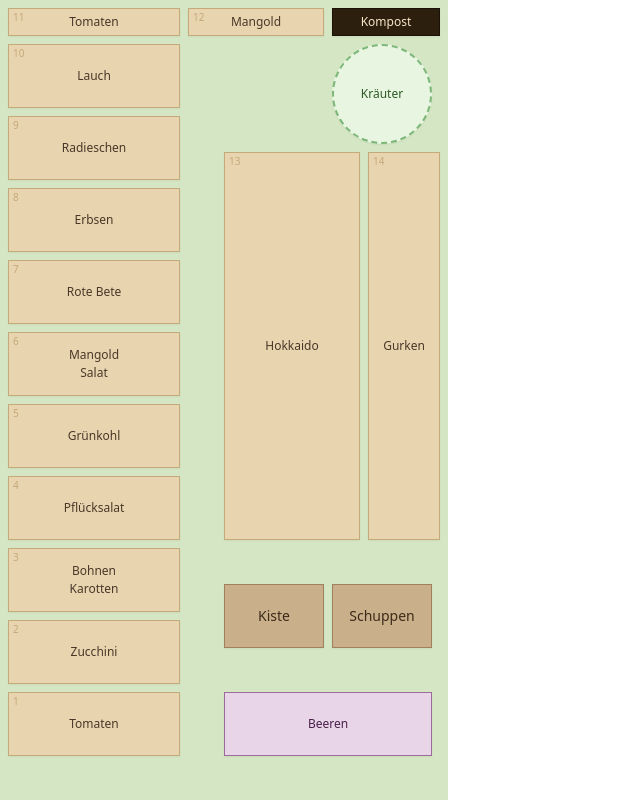
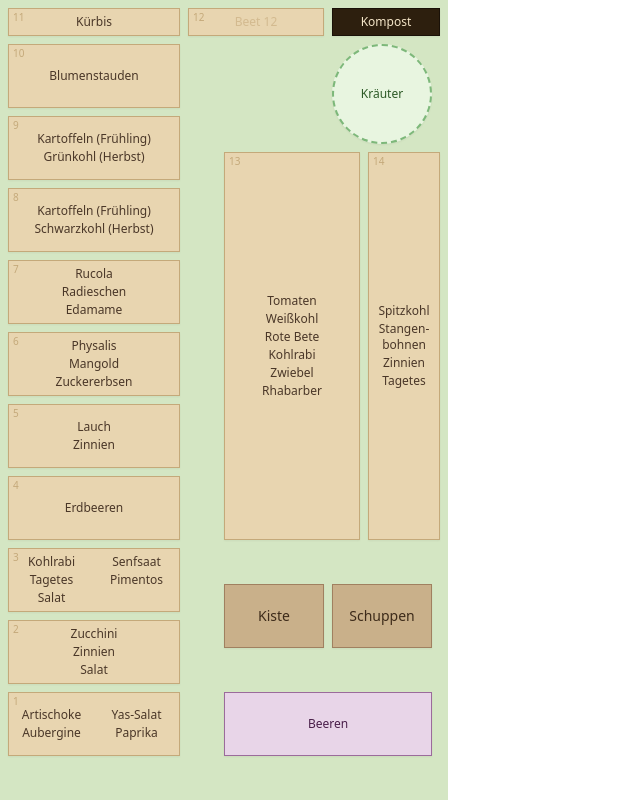
Before and after one commit to ClemensJakob/garden, a React (Vite) app: page / in a window 1280 px wide. Shown: the whole page, without its empty margins (0-640 px from the left). Built offline with nearby package versions, Linux system fonts and the light colour scheme.

Commit message:
style: detail page matches garden

```diff
--- a/index.html
+++ b/index.html
@@ -1,5 +1,5 @@
 <!doctype html>
-<html lang="en">
+<html lang="de">
   <head>
     <meta charset="UTF-8" />
     <link rel="icon" type="image/svg+xml" href="/favicon.svg" />
--- a/src/components/PatchTile.tsx
+++ b/src/components/PatchTile.tsx
@@ -40,17 +40,24 @@ export default function PatchTile({patch, className}: PatchTileProps) {
                 </span>
             )}
             {isSpecial ? (
-                <span className="font-medium">{patch.label}</span>
+                <span className="font-medium [hyphens:auto] break-words">{patch.label}</span>
             ) : (
-                <div className="flex flex-col gap-0.5">
-                    {patch.bedding.length === 0 ? (
-                        <span className="text-patch-border/60">{patch.label}</span>
-                    ) : (
-                        patch.bedding.map((b) => (
-                            <span key={b.plantId}>{findPlantById(b.plantId)?.name}</span>
-                        ))
-                    )}
-                </div>
+                (() => {
+                    const plants = patch.bedding
+                    const alwaysSingleCol = patch.number === 13 || patch.number === 14
+                    const useColumns = !alwaysSingleCol && plants.length > 3
+                    return (
+                        <div className={`w-full px-0.5 ${useColumns ? 'grid grid-cols-2 gap-x-1 gap-y-0.5' : 'flex flex-col gap-0.5'}`}>
+                            {plants.length === 0 ? (
+                                <span className="text-patch-border/60 [hyphens:auto] break-words col-span-2">{patch.label}</span>
+                            ) : (
+                                plants.map((b) => (
+                                    <span key={b.plantId} className="[hyphens:auto] break-words">{findPlantById(b.plantId)?.name}</span>
+                                ))
+                            )}
+                        </div>
+                    )
+                })()
             )}
         </Link>
     )
--- a/src/domain/patches.ts
+++ b/src/domain/patches.ts
@@ -10,91 +10,137 @@ import type { Patch } from './types'
  *
  * Grid positions are NOT stored here — they live in `src/layout/gardenLayout.ts`
  * as a separate presentation concern.
+ *
+ * Bedding for the 2026 season was taken from the hand-drawn season plan.
  */
 export const PATCHES: readonly Patch[] = [
   {
     number: 1,
     label: 'Beet 1',
     variant: 'default',
-    bedding: [{ plantId: 'tomaten' }],
+    bedding: [
+      { plantId: 'artischoke' },
+      { plantId: 'yas-salat' },
+      { plantId: 'aubergine' },
+      { plantId: 'paprika' },
+    ],
   },
   {
     number: 2,
     label: 'Beet 2',
     variant: 'default',
-    bedding: [{ plantId: 'zucchini' }],
+    bedding: [
+      { plantId: 'zucchini' },
+      { plantId: 'zinnien' },
+      { plantId: 'salat' },
+    ],
   },
   {
     number: 3,
     label: 'Beet 3',
     variant: 'default',
-    bedding: [{ plantId: 'bohnen' }, { plantId: 'karotten' }],
+    bedding: [
+      { plantId: 'kohlrabi' },
+      { plantId: 'senfsaat' },
+      { plantId: 'tagetes' },
+      { plantId: 'pimentos' },
+      { plantId: 'salat' },
+    ],
   },
   {
     number: 4,
     label: 'Beet 4',
     variant: 'default',
-    bedding: [{ plantId: 'pfluecksalat' }],
+    bedding: [{ plantId: 'erdbeeren' }],
   },
   {
     number: 5,
     label: 'Beet 5',
     variant: 'default',
-    bedding: [{ plantId: 'gruenkohl' }],
+    bedding: [
+      { plantId: 'lauch' },
+      { plantId: 'zinnien' },
+    ],
   },
   {
     number: 6,
     label: 'Beet 6',
     variant: 'default',
-    bedding: [{ plantId: 'mangold' }, { plantId: 'salat' }],
+    bedding: [
+      { plantId: 'physalis' },
+      { plantId: 'mangold' },
+      { plantId: 'zuckererbsen' },
+    ],
   },
   {
     number: 7,
     label: 'Beet 7',
     variant: 'default',
-    bedding: [{ plantId: 'rote-bete' }],
+    bedding: [
+      { plantId: 'rucola' },
+      { plantId: 'radieschen' },
+      { plantId: 'edamame' },
+    ],
   },
   {
     number: 8,
     label: 'Beet 8',
     variant: 'default',
-    bedding: [{ plantId: 'erbsen' }],
+    bedding: [
+      { plantId: 'kartoffeln-fruehling' },
+      { plantId: 'schwarzkohl-herbst' },
+    ],
   },
   {
     number: 9,
     label: 'Beet 9',
     variant: 'default',
-    bedding: [{ plantId: 'radieschen' }],
+    bedding: [
+      { plantId: 'kartoffeln-fruehling' },
+      { plantId: 'gruenkohl-herbst' },
+    ],
   },
   {
     number: 10,
     label: 'Beet 10',
     variant: 'default',
-    bedding: [{ plantId: 'lauch' }],
+    bedding: [{ plantId: 'blumenstauden' }],
   },
   {
     number: 11,
     label: 'Beet 11',
     variant: 'default',
-    bedding: [{ plantId: 'tomaten' }],
+    bedding: [{ plantId: 'kuerbis' }],
   },
   {
     number: 12,
     label: 'Beet 12',
     variant: 'default',
-    bedding: [{ plantId: 'mangold' }],
+    bedding: [],
   },
   {
     number: 13,
     label: 'Beet 13',
     variant: 'default',
-    bedding: [{ plantId: 'hokkaido' }],
+    bedding: [
+      { plantId: 'tomaten' },
+      { plantId: 'weisskohl' },
+      { plantId: 'rote-bete' },
+      { plantId: 'kohlrabi' },
+      { plantId: 'zwiebel' },
+      { plantId: 'rhabarber' },
+    ],
   },
   {
     number: 14,
     label: 'Beet 14',
     variant: 'default',
-    bedding: [{ plantId: 'gurken' }],
+    bedding: [
+      { plantId: 'spitzkohl' },
+      { plantId: 'stangenbohnen' },
+      { plantId: 'zinnien' },
+      { plantId: 'tagetes' },
+    ],
   },
   {
     number: 15,
--- a/src/domain/plants.ts
+++ b/src/domain/plants.ts
@@ -130,6 +130,177 @@ export const PLANTS: readonly Plant[] = [
     light: 'Sonne',
     seasonPlan: seasonPlan({ JUN: 'ernte', JUL: 'ernte', AUG: 'ernte', SEP: 'ernte' }),
   },
+
+  // ---------- Plants added for the 2026 plan ----------
+
+  {
+    id: 'artischoke',
+    name: 'Artischoke',
+    feeder: 'Starkzehrer',
+    light: 'Sonne',
+    seasonPlan: seasonPlan({ MÄR: 'säen', MAI: 'pflanzen', JUL: 'ernte', AUG: 'ernte', SEP: 'ernte' }),
+  },
+  {
+    id: 'yas-salat',
+    name: 'Yas-Salat',
+    feeder: 'Schwachzehrer',
+    light: 'Halbschatten',
+    seasonPlan: seasonPlan({ MÄR: 'säen', APR: 'säen', MAI: 'ernte', JUN: 'ernte', JUL: 'ernte' }),
+  },
+  {
+    id: 'aubergine',
+    name: 'Aubergine',
+    feeder: 'Starkzehrer',
+    light: 'Sonne',
+    seasonPlan: seasonPlan({ MÄR: 'säen', MAI: 'pflanzen', JUL: 'ernte', AUG: 'ernte', SEP: 'ernte' }),
+  },
+  {
+    id: 'paprika',
+    name: 'Paprika',
+    feeder: 'Starkzehrer',
+    light: 'Sonne',
+    seasonPlan: seasonPlan({ MÄR: 'säen', MAI: 'pflanzen', JUL: 'ernte', AUG: 'ernte', SEP: 'ernte', OKT: 'ernte' }),
+  },
+  {
+    id: 'zinnien',
+    name: 'Zinnien',
+    feeder: 'Schwachzehrer',
+    light: 'Sonne',
+    seasonPlan: seasonPlan({ APR: 'säen', MAI: 'pflanzen', JUL: 'ernte', AUG: 'ernte', SEP: 'ernte' }),
+  },
+  {
+    id: 'kohlrabi',
+    name: 'Kohlrabi',
+    feeder: 'Mittelzehrer',
+    light: 'Sonne',
+    seasonPlan: seasonPlan({ MÄR: 'säen', APR: 'pflanzen', JUN: 'ernte', JUL: 'ernte' }),
+  },
+  {
+    id: 'senfsaat',
+    name: 'Senfsaat',
+    feeder: 'Schwachzehrer',
+    light: 'Sonne',
+    seasonPlan: seasonPlan({ MÄR: 'säen', APR: 'säen', MAI: 'ernte', JUN: 'ernte' }),
+  },
+  {
+    id: 'tagetes',
+    name: 'Tagetes',
+    feeder: 'Schwachzehrer',
+    light: 'Sonne',
+    seasonPlan: seasonPlan({ APR: 'säen', MAI: 'pflanzen', JUL: 'ernte', AUG: 'ernte', SEP: 'ernte' }),
+  },
+  {
+    id: 'pimentos',
+    name: 'Pimentos',
+    feeder: 'Starkzehrer',
+    light: 'Sonne',
+    seasonPlan: seasonPlan({ MÄR: 'säen', MAI: 'pflanzen', JUL: 'ernte', AUG: 'ernte', SEP: 'ernte' }),
+  },
+  {
+    id: 'erdbeeren',
+    name: 'Erdbeeren',
+    feeder: 'Mittelzehrer',
+    light: 'Sonne',
+    seasonPlan: seasonPlan({ MAI: 'ernte', JUN: 'ernte', JUL: 'ernte' }),
+  },
+  {
+    id: 'physalis',
+    name: 'Physalis',
+    feeder: 'Mittelzehrer',
+    light: 'Sonne',
+    seasonPlan: seasonPlan({ MÄR: 'säen', MAI: 'pflanzen', AUG: 'ernte', SEP: 'ernte', OKT: 'ernte' }),
+  },
+  {
+    id: 'zuckererbsen',
+    name: 'Zuckererbsen',
+    feeder: 'Schwachzehrer',
+    light: 'Sonne',
+    seasonPlan: seasonPlan({ MÄR: 'säen', APR: 'säen', JUN: 'ernte', JUL: 'ernte' }),
+  },
+  {
+    id: 'rucola',
+    name: 'Rucola',
+    feeder: 'Schwachzehrer',
+    light: 'Halbschatten',
+    seasonPlan: seasonPlan({ MÄR: 'säen', APR: 'säen', MAI: 'ernte', JUN: 'ernte', SEP: 'ernte', OKT: 'ernte' }),
+  },
+  {
+    id: 'edamame',
+    name: 'Edamame',
+    feeder: 'Schwachzehrer',
+    light: 'Sonne',
+    seasonPlan: seasonPlan({ MAI: 'säen', AUG: 'ernte', SEP: 'ernte' }),
+  },
+  {
+    id: 'kartoffeln-fruehling',
+    name: 'Kartoffeln (Frühling)',
+    feeder: 'Starkzehrer',
+    light: 'Sonne',
+    seasonPlan: seasonPlan({ MÄR: 'pflanzen', APR: 'pflanzen', JUN: 'ernte', JUL: 'ernte' }),
+  },
+  {
+    id: 'schwarzkohl-herbst',
+    name: 'Schwarzkohl (Herbst)',
+    feeder: 'Starkzehrer',
+    light: 'Sonne',
+    seasonPlan: seasonPlan({ MAI: 'säen', JUL: 'pflanzen', OKT: 'ernte', NOV: 'ernte' }),
+  },
+  {
+    id: 'gruenkohl-herbst',
+    name: 'Grünkohl (Herbst)',
+    feeder: 'Starkzehrer',
+    light: 'Sonne',
+    seasonPlan: seasonPlan({ MAI: 'säen', JUL: 'pflanzen', OKT: 'ernte', NOV: 'ernte' }),
+  },
+  {
+    id: 'blumenstauden',
+    name: 'Blumenstauden',
+    feeder: 'Schwachzehrer',
+    light: 'Sonne',
+    seasonPlan: seasonPlan({ JUN: 'ernte', JUL: 'ernte', AUG: 'ernte', SEP: 'ernte' }),
+  },
+  {
+    id: 'kuerbis',
+    name: 'Kürbis',
+    feeder: 'Starkzehrer',
+    light: 'Sonne',
+    seasonPlan: seasonPlan({ APR: 'säen', MAI: 'pflanzen', SEP: 'ernte', OKT: 'ernte' }),
+  },
+  {
+    id: 'weisskohl',
+    name: 'Weißkohl',
+    feeder: 'Starkzehrer',
+    light: 'Sonne',
+    seasonPlan: seasonPlan({ MÄR: 'säen', MAI: 'pflanzen', AUG: 'ernte', SEP: 'ernte', OKT: 'ernte' }),
+  },
+  {
+    id: 'zwiebel',
+    name: 'Zwiebel',
+    feeder: 'Mittelzehrer',
+    light: 'Sonne',
+    seasonPlan: seasonPlan({ MÄR: 'pflanzen', APR: 'pflanzen', JUL: 'ernte', AUG: 'ernte' }),
+  },
+  {
+    id: 'rhabarber',
+    name: 'Rhabarber',
+    feeder: 'Starkzehrer',
+    light: 'Sonne',
+    seasonPlan: seasonPlan({ APR: 'ernte', MAI: 'ernte', JUN: 'ernte' }),
+  },
+  {
+    id: 'spitzkohl',
+    name: 'Spitzkohl',
+    feeder: 'Starkzehrer',
+    light: 'Sonne',
+    seasonPlan: seasonPlan({ MÄR: 'säen', MAI: 'pflanzen', JUL: 'ernte', AUG: 'ernte' }),
+  },
+  {
+    id: 'stangenbohnen',
+    name: 'Stangenbohnen',
+    feeder: 'Schwachzehrer',
+    light: 'Sonne',
+    seasonPlan: seasonPlan({ MAI: 'säen', JUL: 'ernte', AUG: 'ernte', SEP: 'ernte' }),
+  },
 ]
 
 /** Look up a plant by its id. Returns undefined if no such plant exists. */
```
Also changed, not shown: 2 other files (tests, documents, lock files or other folders).
